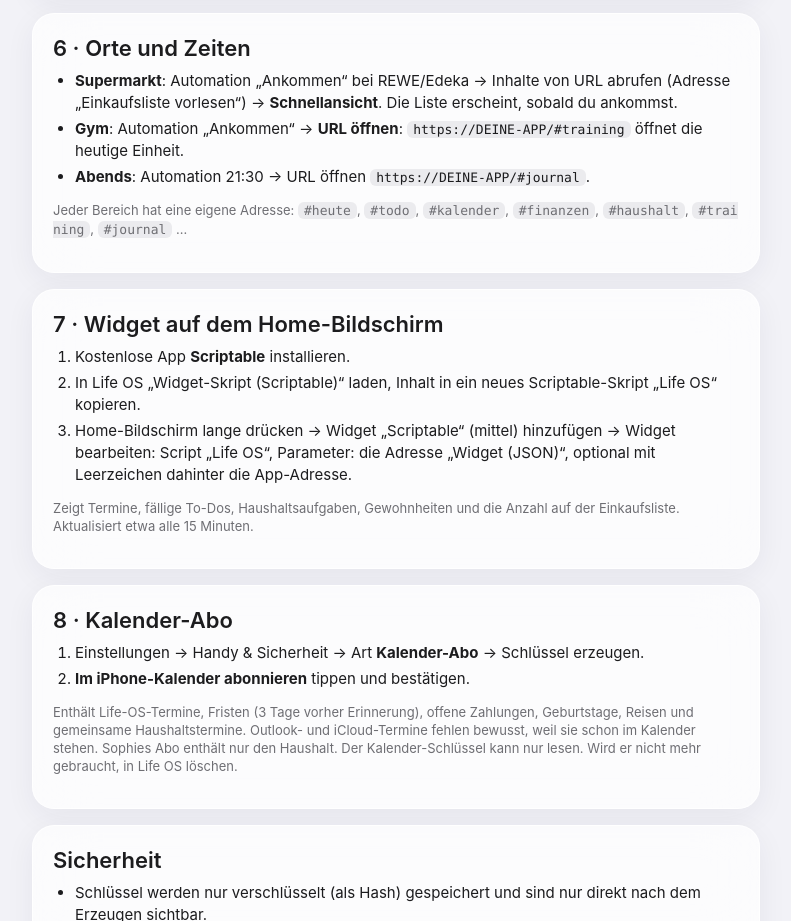
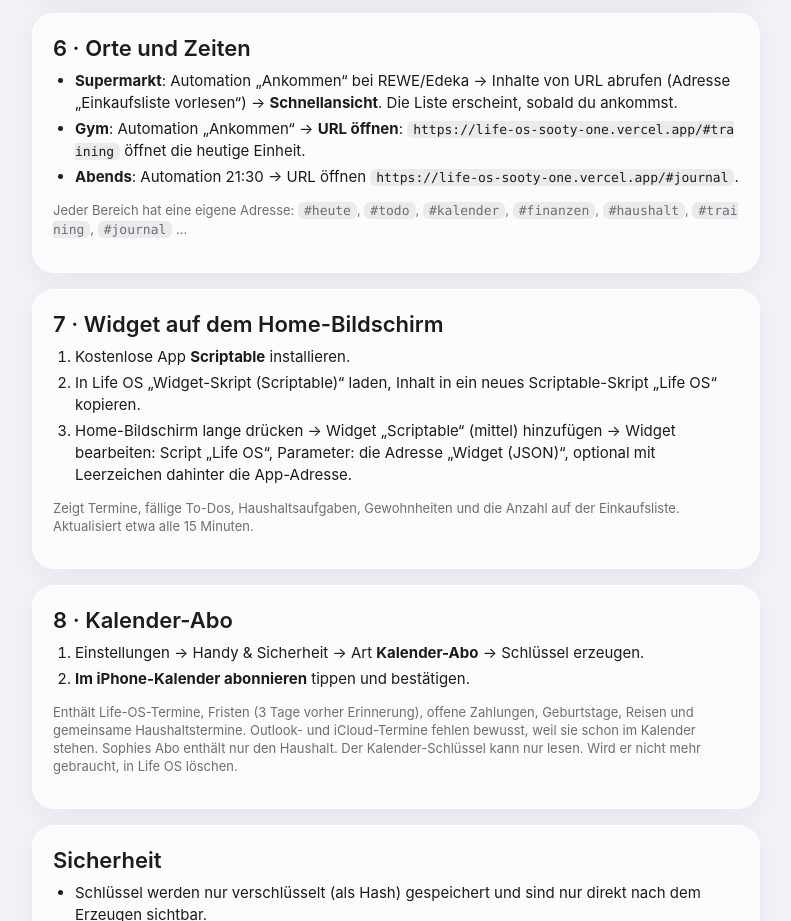
Before and after one commit to janphilipp01/LIFE, a plain HTML site: page public/handy.html in a window 1280 px wide. Shown: the part 1988-2909 px from the top of the page, without its empty margins (244-1035 px from the left). Drawn offline with Linux system fonts and the light colour scheme.

Commit message:
Anleitung: App-Adresse eintragen
Co-Authored-By: Claude Opus 5.5 <noreply@anthropic.com>
Claude-Session: https://claude.ai/code/session_01KQ95dgQZzr4QZ4SZX8wJ16

```diff
--- a/public/handy.html
+++ b/public/handy.html
@@ -91,8 +91,8 @@ nav{display:flex;flex-wrap:wrap;gap:8px}nav a{text-decoration:none;font-size:13p
 <section id="orte"><h2>6 · Orte und Zeiten</h2>
 <ul>
 <li><b>Supermarkt</b>: Automation „Ankommen“ bei REWE/Edeka → Inhalte von URL abrufen (Adresse „Einkaufsliste vorlesen“) → <b>Schnellansicht</b>. Die Liste erscheint, sobald du ankommst.</li>
-<li><b>Gym</b>: Automation „Ankommen“ → <b>URL öffnen</b>: <code>https://DEINE-APP/#training</code> öffnet die heutige Einheit.</li>
-<li><b>Abends</b>: Automation 21:30 → URL öffnen <code>https://DEINE-APP/#journal</code>.</li>
+<li><b>Gym</b>: Automation „Ankommen“ → <b>URL öffnen</b>: <code>https://life-os-sooty-one.vercel.app/#training</code> öffnet die heutige Einheit.</li>
+<li><b>Abends</b>: Automation 21:30 → URL öffnen <code>https://life-os-sooty-one.vercel.app/#journal</code>.</li>
 </ul>
 <p class="note">Jeder Bereich hat eine eigene Adresse: <code>#heute</code>, <code>#todo</code>, <code>#kalender</code>, <code>#finanzen</code>, <code>#haushalt</code>, <code>#training</code>, <code>#journal</code> …</p>
 </section>
```
